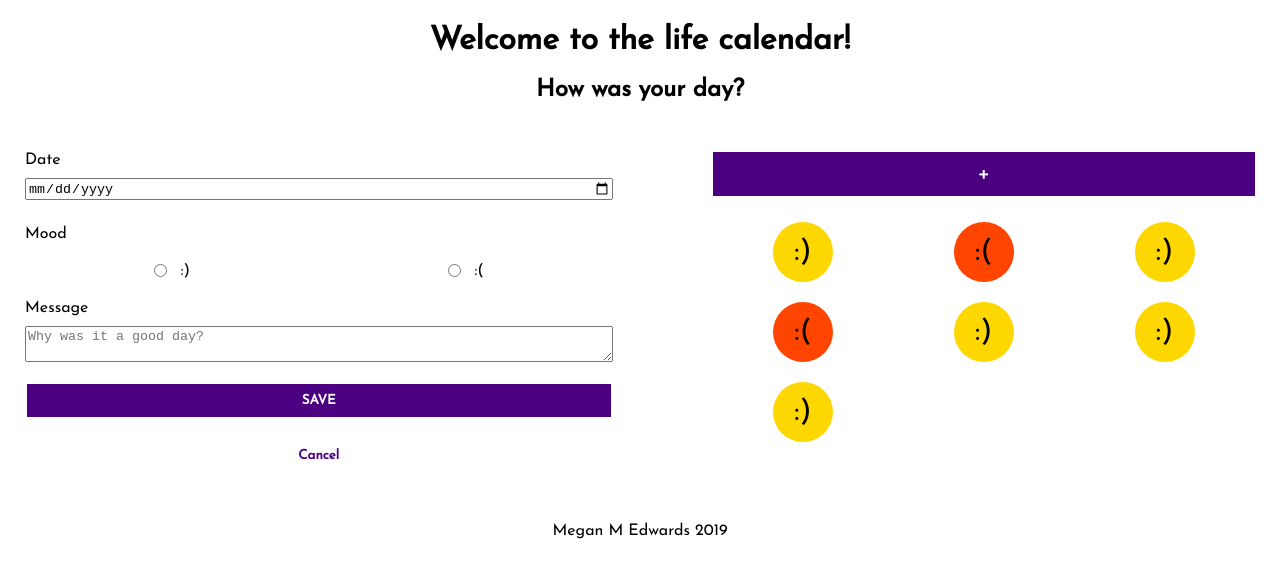
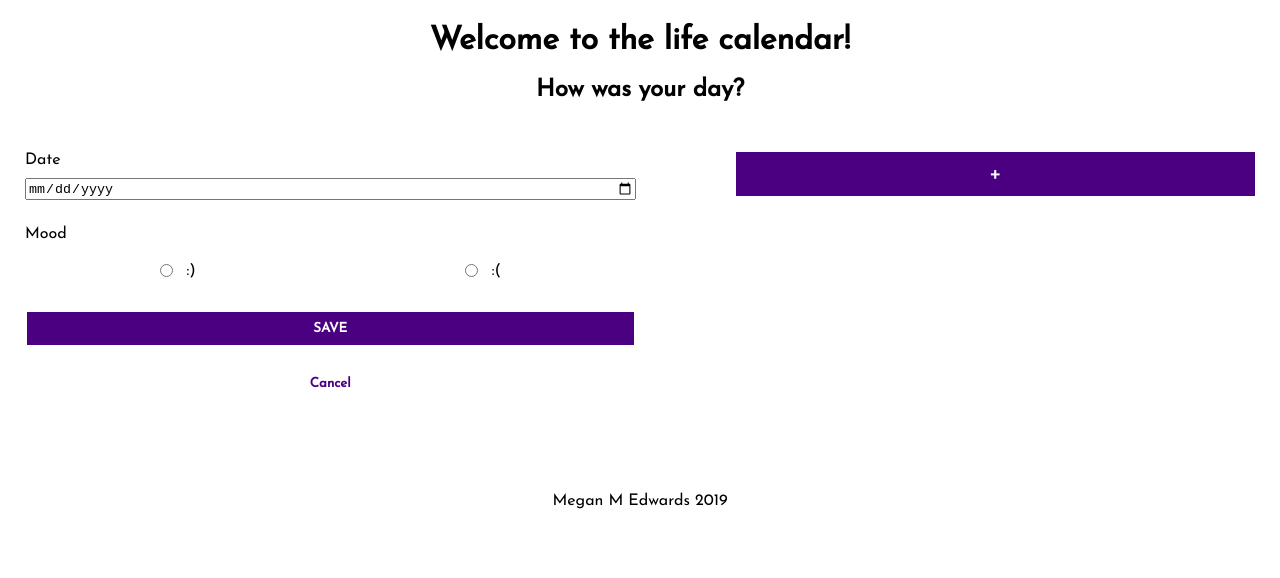
Before and after one commit to m-m-e/f-online-life-calendar-m-m-e, a React (Create React App) app: page / in a window 1280 px wide. Shown: the top 578 px of the page. Built offline with nearby package versions, Linux system fonts and the light colour scheme.

Commit message:
Add funcion to save moods in data array in local storage and load when reload the page, also print list of days as smileys

```diff
--- a/src/components/app/App.js
+++ b/src/components/app/App.js
@@ -2,6 +2,7 @@ import React from 'react';
 import './App.scss';
 import Editor from '../editor/Editor';
 import {Calendar} from '../calendar/Calendar';
+import {saveData} from '../../services/Helpers';
 
 
 class App extends React.Component {
@@ -13,7 +14,18 @@ class App extends React.Component {
     }
     this.updateMood = this.updateMood.bind(this);
     this.addMood = this.addMood.bind(this);
+    this.clearMood = this.clearMood.bind(this);
   }
+
+  componentDidMount(){
+    const newData = JSON.parse(localStorage.getItem('previousDays'));
+    this.setState({days: newData});
+  }
+
+  clearMood(){
+    this.setState({newMood: {}});
+  }
+
   updateMood(event){
     const current = event.currentTarget;
     this.setState(prevState => {
@@ -27,12 +39,15 @@ class App extends React.Component {
       const dayToAdd = {...prevState.newMood};
       const currentDays = [...prevState.days];
       currentDays.push(dayToAdd);
+      saveData('previousDays', currentDays);
       return {days: currentDays};
     })
+    this.clearMood();
   }
 
   render(){
-    const {updateMood, addMood} = this;
+    const {newMood, days} = this.state;
+    const {updateMood, addMood, clearMood} = this;
     return (
       <div className="app">
         <header className="header">
@@ -43,8 +58,13 @@ class App extends React.Component {
         </header>
         <main className="main">
           <div className="wrapper main__wrapper">
-            <Editor updateMood={updateMood} addMood={addMood}/>
-            <Calendar />
+            <Editor
+              updateMood={updateMood}
+              addMood={addMood}
+              mood={newMood}
+              clearMood={clearMood}
+            />
+            <Calendar days={days} />
           </div>
         </main>
         <footer className="footer">
--- a/src/components/calendar/Calendar.js
+++ b/src/components/calendar/Calendar.js
@@ -3,10 +3,11 @@ import {DayList} from '../dayList/DayList';
 import './calendar.scss';
 
 const Calendar = (props) => {
+  const {days} = props;
   return (
     <section className="calendar">
       <div className="add__button">+</div>
-      <DayList />
+      <DayList days={days} />
     </section>
   );
 };
--- a/src/components/day/Day.js
+++ b/src/components/day/Day.js
@@ -6,8 +6,19 @@ const Day = (props) => {
   return (
     <li className="day">
       <div
-      className={day === ':)' ? "smiley smiley__good" : "smiley smiley__bad" }>
-        {day}
+      className={
+        day.mood === 'good'
+        ?
+          "smiley smiley__good"
+        :
+          "smiley smiley__bad"
+      }>
+      {day.mood === 'good'
+        ?
+          ':)'
+        :
+          ':('
+      }
       </div>
     </li>
   );
--- a/src/components/dayList/DayList.js
+++ b/src/components/dayList/DayList.js
@@ -3,15 +3,13 @@ import {Day} from '../day/Day';
 import './dayList.scss';
 
 const DayList = (props) => {
+  const {days} = props;
   return (
     <ul className="day__list">
-      <Day day=":)"/>
-      <Day day=":("/>
-      <Day day=":)"/>
-      <Day day=":("/>
-      <Day day=":)"/>
-      <Day day=":)"/>
-      <Day day=":)"/>
+      {days && days.map(
+        (item, index) =>
+        <Day day={item} key={index} />
+      )}
     </ul>
   );
 };
--- a/src/components/editor/Editor.js
+++ b/src/components/editor/Editor.js
@@ -3,7 +3,7 @@ import './editor.scss';
 
 class Editor extends Component {
   render(){
-    const {updateMood, addMood} = this.props;
+    const {updateMood, addMood, mood, clearMood} = this.props;
     return(
       <section className="editor">
         <form action="" className="editor__form">
@@ -17,6 +17,7 @@ class Editor extends Component {
               name="date"
               className="input date__input"
               onChange={updateMood}
+              value={mood.date ? mood.date : 'dd/mm/yyyy'}
             />
           </div>
           <div className="form__container">
@@ -30,6 +31,7 @@ class Editor extends Component {
                   value="good"
                   className="input mood__input"
                   onChange={updateMood}
+                  checked={mood.mood && mood.mood === 'good' ? true : false}
                 />
                 <label htmlFor="good" className="form__label mood__label">
                   :)
@@ -43,6 +45,7 @@ class Editor extends Component {
                   value="bad"
                   className="input mood__input"
                   onChange={updateMood}
+                  checked={mood.mood && mood.mood === 'bad' ? true : false}
                 />
                 <label htmlFor="bad" className="form__label mood__label">
                   :(
@@ -50,6 +53,7 @@ class Editor extends Component {
               </li>
             </ul>
           </div>
+          {mood && mood.mood === 'good' &&
             <div className="form__container">
               <label htmlFor="message" className="form__label">Message</label>
               <textarea
@@ -60,11 +64,23 @@ class Editor extends Component {
                 placeholder="Why was it a good day?"
                 onChange={updateMood}
                 className="input message__input"
+                value={mood.message}
               />
             </div>
+          }
           <div className="actions">
-            <button type="button" className="button button__save" onClick={addMood}>Save</button>
-            <button type="button" className="button button__cancel">Cancel</button>
+            <button
+              type="button"
+              className="button button__save"
+              onClick={addMood}>
+                Save
+            </button>
+            <button
+              type="button"
+              className="button button__cancel"
+              onClick={clearMood}>
+                Cancel
+            </button>
           </div>
         </form>
       </section>
--- /dev/null
+++ b/src/services/Helpers.js
@@ -0,0 +1,10 @@
+const saveData = (name, data) => {
+  localStorage.setItem(name, JSON.stringify(data));
+}
+
+const getSavedData = (name) => {
+  const newData = JSON.parse(localStorage.getItem(name));
+  return newData;
+}
+
+export {saveData, getSavedData};
```
Lines whose indentation alone changed are shown as unchanged.
